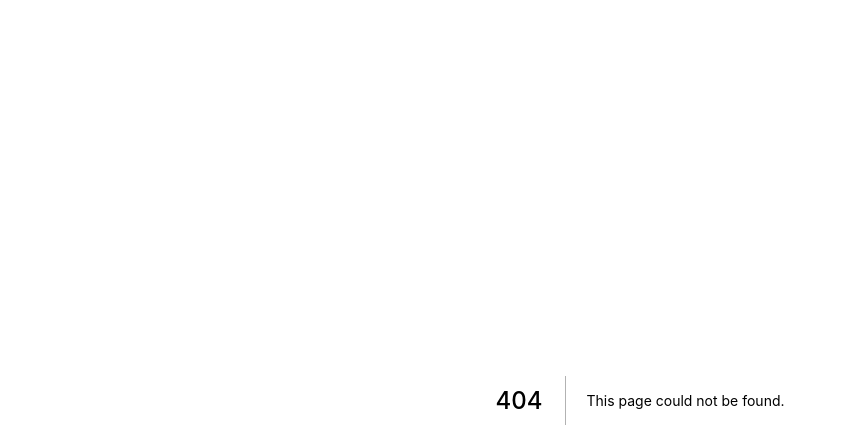
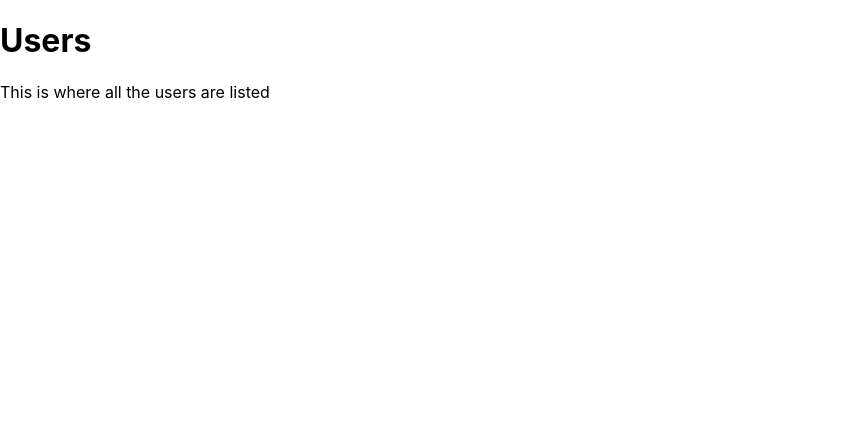
Before and after one commit to JohnJasonFisher/next_greg, a Next.js app: page /users in a window 1280 px wide. Before the commit this address had no page. Shown: the top 448 px of the page, without its empty margins (0-847 px from the left). Built offline with nearby package versions, Linux system fonts and the light colour scheme.

Commit message:
adds users pages and api

```diff
--- /dev/null
+++ b/pages/api/users/[userId].js
@@ -0,0 +1,4 @@
+export default function handler(req, res) {
+    const { userId } = req.query
+    res.end(`User: ${userId}`)
+  }
--- /dev/null
+++ b/pages/api/users/index.js
@@ -0,0 +1,6 @@
+export default function usersHandler(req, res) {
+    res.status(200).json({ users: [
+        { name: 'john' },
+        { name: 'greg' },
+    ] })
+  }
--- /dev/null
+++ b/pages/users/index.js
@@ -0,0 +1,8 @@
+export default function Users() {
+    return (
+    <div className="Users">
+        <h1>Users</h1>
+        <p>This is where all the users are listed</p>
+    </div>
+  )
+}
```
Also changed, not shown: pages/about.js (added, +7 -0 lines), pages/next.js (renamed from pages/index.js), 1 other file (tests, documents, lock files or other folders).
